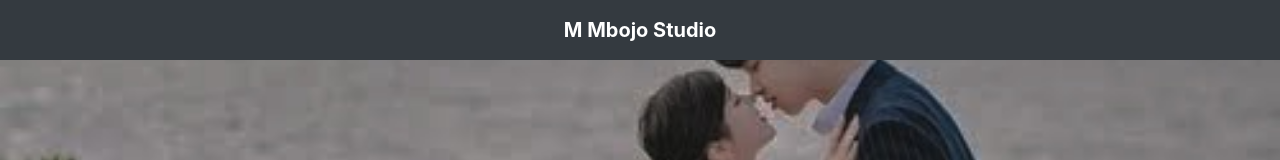
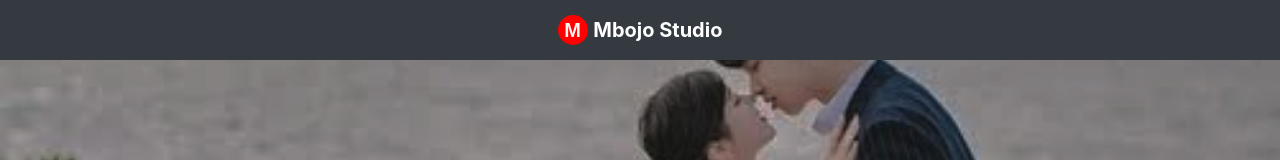
Before and after one commit to bimastudioo/bimastudioo.github.io, a plain HTML site: page index.html in a window 1280 px wide. Shown: the top 160 px of the page. Drawn offline with nearby package versions, Linux system fonts and the light colour scheme.

Commit message:
Update styles.css

```diff
--- a/styles.css
+++ b/styles.css
@@ -191,3 +191,21 @@
   color: white;
   font-family: 'Poppins', sans-serif;
 }
+
+.icon-circle {
+  display: inline-block;
+  width: 30px;
+  height: 30px;
+  border-radius: 50%;
+  background-color: red; /* Ganti warna sesuai kebutuhan */
+  text-align: center;
+  line-height: 30px;
+  margin-right: 1px;
+}
+
+.icon-text {
+  font-size: 20px;
+  font-weight: bold;
+  color: whitesmoke; /* Ganti warna sesuai kebutuhan */
+  font-family: 'Font Awesome 5 Free', sans-serif;
+}
```
